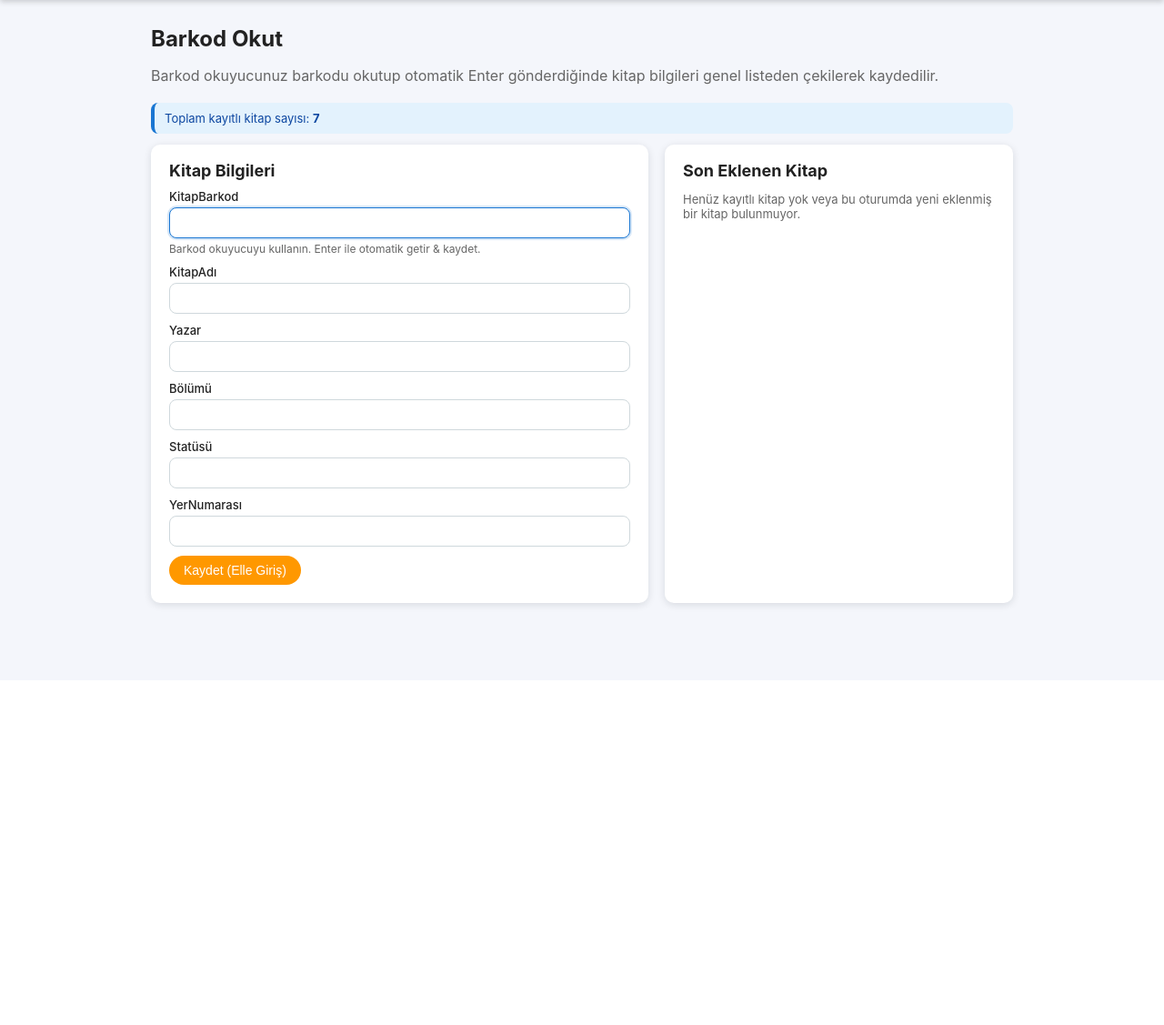
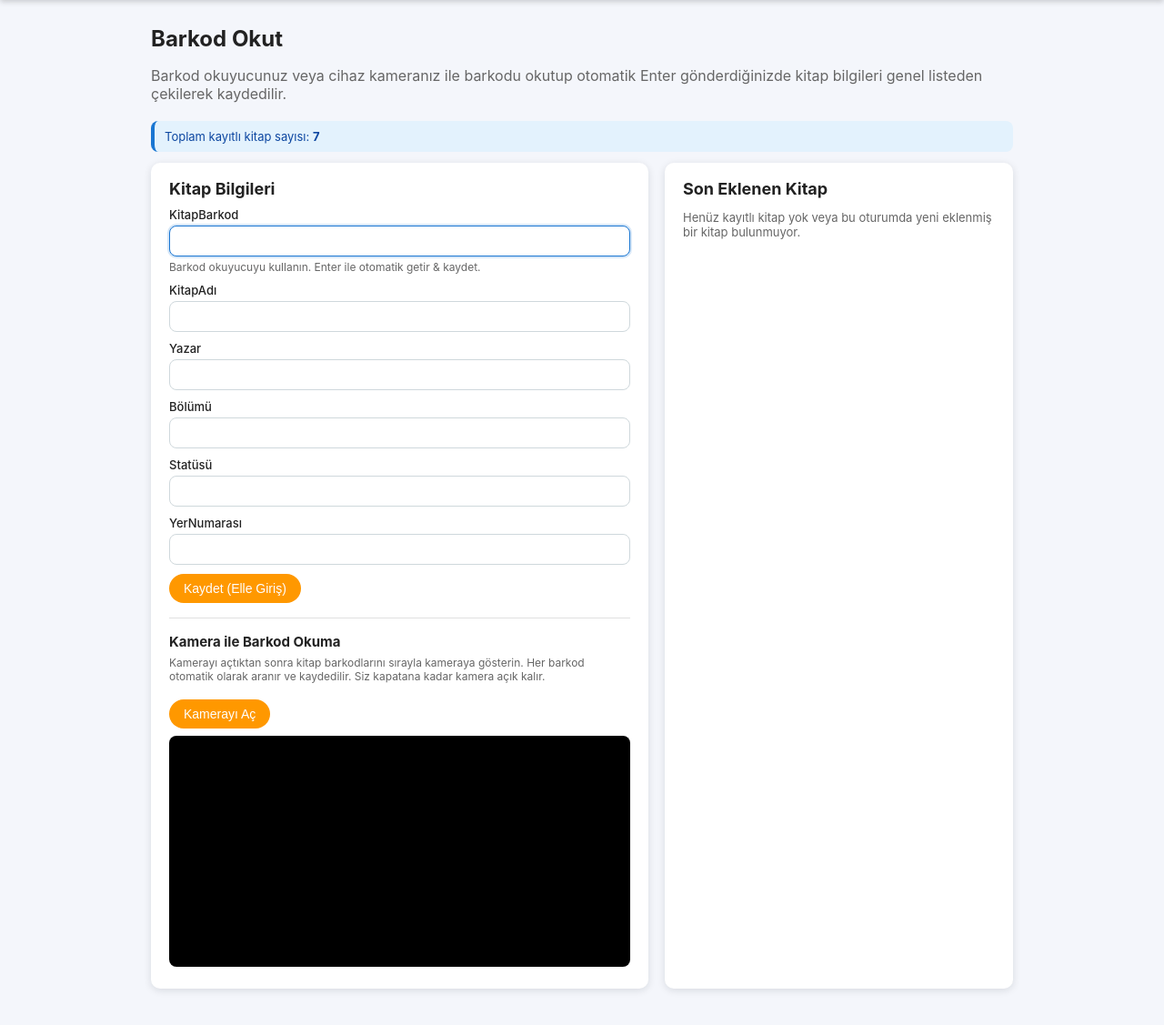
Before and after one commit to merty55/kutuphane-sayim, a Flask app: page /add in a window 1280 px wide. Shown: the part 52-1179 px from the top of the page at 91% size. Before the commit the page ends 723 px from the top, so only its background shows below. Run offline with Flask 3, Linux system fonts and the light colour scheme; a user stored in the database is signed in; data comes from the database, SQL or seed files in the repository.

Commit message:
Add files via upload

```diff
--- a/templates/add_book.html
+++ b/templates/add_book.html
@@ -237,6 +237,23 @@
             color: var(--text-muted);
             margin-top: 4px;
         }
+
+        /* 🔹 Kamera bölümü için ufak ek stil */
+        .camera-section {
+            margin-top: 14px;
+        }
+
+        #videoPreview {
+            width: 100%;
+            max-height: 260px;
+            border-radius: 8px;
+            margin-top: 8px;
+            background: #000;
+        }
+
+        .btn-camera {
+            margin-top: 6px;
+        }
     </style>
 </head>
 <body>
@@ -253,7 +270,10 @@
 
 <div class="container">
     <h1>Barkod Okut</h1>
-    <p class="subtitle">Barkod okuyucunuz barkodu okutup otomatik Enter gönderdiğinde kitap bilgileri genel listeden çekilerek kaydedilir.</p>
+    <p class="subtitle">
+        Barkod okuyucunuz veya cihaz kameranız ile barkodu okutup otomatik Enter gönderdiğinizde kitap bilgileri
+        genel listeden çekilerek kaydedilir.
+    </p>
 
     <!-- 📊 TOPLAM KİTAP SAYACI -->
     <div class="alert alert-success">
@@ -316,6 +336,20 @@
                     Kaydet (Elle Giriş)
                 </button>
             </form>
+
+            <!-- 🔹 Kamera ile Barkod Okuma Bölümü -->
+            <hr style="margin:16px 0;border:none;border-top:1px solid #e0e0e0;">
+            <div class="camera-section">
+                <h3 style="font-size:15px;margin:0 0 6px;">Kamera ile Barkod Okuma</h3>
+                <p class="hint">
+                    Kamerayı açtıktan sonra kitap barkodlarını sırayla kameraya gösterin.
+                    Her barkod otomatik olarak aranır ve kaydedilir. Siz kapatana kadar kamera açık kalır.
+                </p>
+                <button type="button" class="btn-primary btn-camera" id="toggleCameraBtn">
+                    Kamerayı Aç
+                </button>
+                <video id="videoPreview" playsinline autoplay muted></video>
+            </div>
         </div>
 
         <div class="card">
@@ -384,5 +418,128 @@
         });
     }
 </script>
+
+<!-- 🔹 ZXing kütüphanesi (kamera ile barkod okuma için) -->
+<script src="https://unpkg.com/@zxing/library@0.20.0"></script>
+<script>
+    (function () {
+        const form = document.getElementById('bookForm');
+        const barkodInput = document.getElementById('kitap_barkod');
+        const toggleBtn = document.getElementById('toggleCameraBtn');
+        const videoElem = document.getElementById('videoPreview');
+
+        if (!form || !barkodInput || !toggleBtn || !videoElem || !window.ZXing) {
+            return;
+        }
+
+        let codeReader = null;
+        let isScanning = false;
+        let isSubmitting = false;
+        let lastResult = '';
+        let lastScanTime = 0;
+        const SCAN_COOLDOWN = 1200; // ms
+
+        async function startScanner() {
+            if (isScanning) return;
+            try {
+                codeReader = new ZXing.BrowserMultiFormatReader();
+                const devices = await codeReader.listVideoInputDevices();
+
+                if (!devices || devices.length === 0) {
+                    alert('Kamera bulunamadı veya erişim izni verilmedi.');
+                    return;
+                }
+
+                let selectedDeviceId = devices[0].deviceId;
+                const backCam = devices.find(d =>
+                    /back|arka|environment/i.test(d.label)
+                );
+                if (backCam) {
+                    selectedDeviceId = backCam.deviceId;
+                }
+
+                await codeReader.decodeFromVideoDevice(
+                    selectedDeviceId,
+                    videoElem,
+                    (result, err) => {
+                        if (result) {
+                            const now = Date.now();
+                            const text = (result.text || '').trim();
+                            if (!text) return;
+                            if (isSubmitting) return;
+
+                            if (text === lastResult && (now - lastScanTime) < SCAN_COOLDOWN) {
+                                return;
+                            }
+
+                            lastResult = text;
+                            lastScanTime = now;
+                            handleBarcode(text);
+                        }
+                    }
+                );
+
+                isScanning = true;
+                toggleBtn.textContent = 'Kamerayı Kapat';
+                localStorage.setItem('scannerEnabled_addBook', '1');
+            } catch (e) {
+                console.error(e);
+                alert('Kamera başlatılamadı. Tarayıcı kamera erişimine izin verdiğinizden emin olun.');
+                stopScanner();
+            }
+        }
+
+        function stopScanner() {
+            if (codeReader) {
+                try {
+                    codeReader.reset();
+                } catch (e) {}
+                codeReader = null;
+            }
+            isScanning = false;
+            isSubmitting = false;
+
+            if (videoElem && videoElem.srcObject) {
+                const tracks = videoElem.srcObject.getTracks();
+                tracks.forEach(t => t.stop());
+                videoElem.srcObject = null;
+            }
+
+            toggleBtn.textContent = 'Kamerayı Aç';
+            localStorage.removeItem('scannerEnabled_addBook');
+        }
+
+        function handleBarcode(code) {
+            isSubmitting = true;
+            barkodInput.value = code;
+            const actionInput = document.getElementById('actionInput');
+            if (actionInput) {
+                actionInput.value = 'lookup';
+            }
+            form.submit();
+        }
+
+        toggleBtn.addEventListener('click', function () {
+            if (isScanning) {
+                stopScanner();
+            } else {
+                startScanner();
+            }
+        });
+
+        // Sayfa her yüklendiğinde, daha önce "Kamerayı Aç" demişsen
+        // otomatik olarak kamerayı tekrar aç
+        if (localStorage.getItem('scannerEnabled_addBook') === '1') {
+            startScanner();
+        }
+
+        window.addEventListener('beforeunload', function () {
+            // Kamera açıksa flag kalsın ki yeniden açılabilsin
+            if (!isScanning) {
+                localStorage.removeItem('scannerEnabled_addBook');
+            }
+        });
+    })();
+</script>
 </body>
 </html>
```
